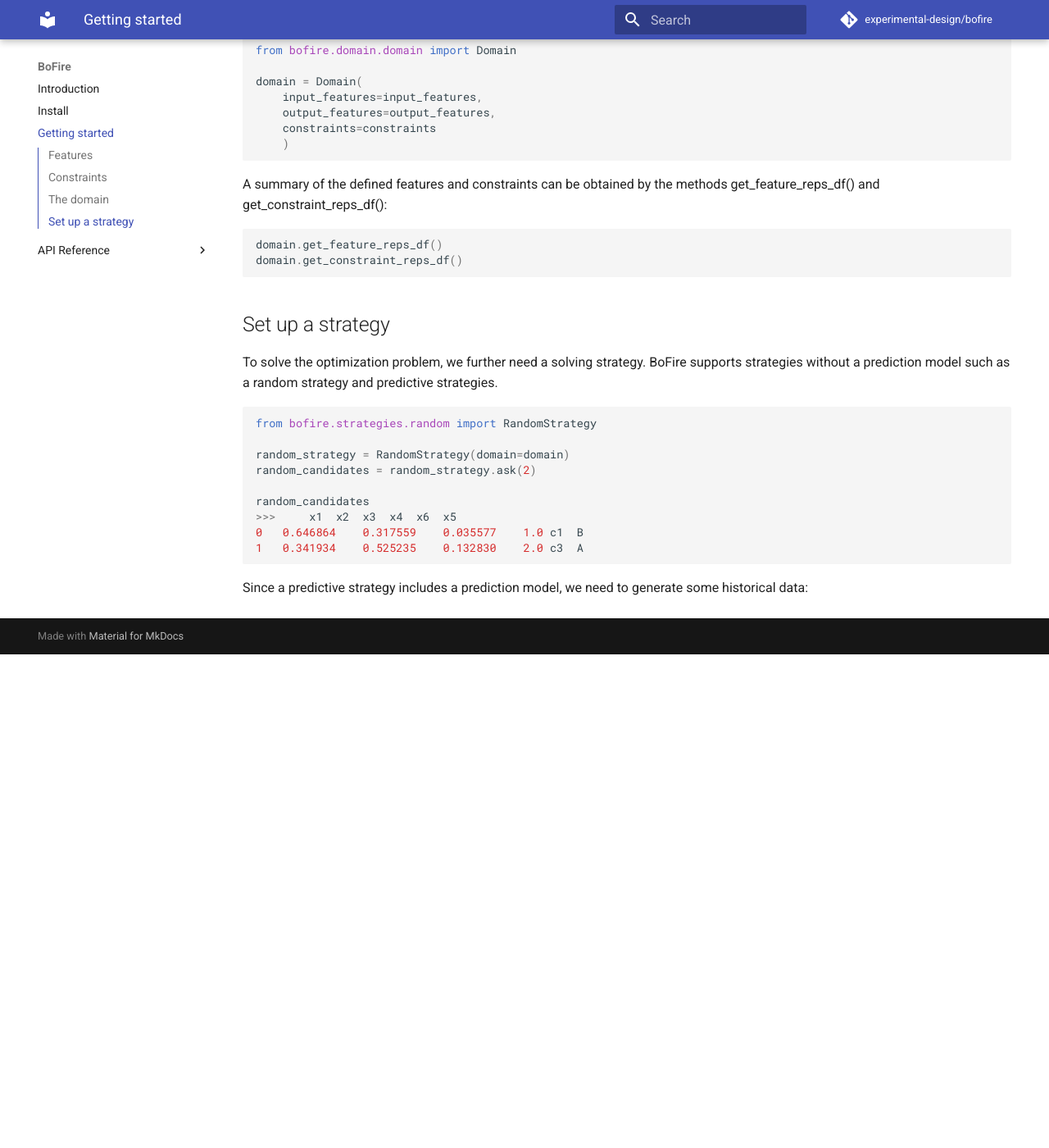
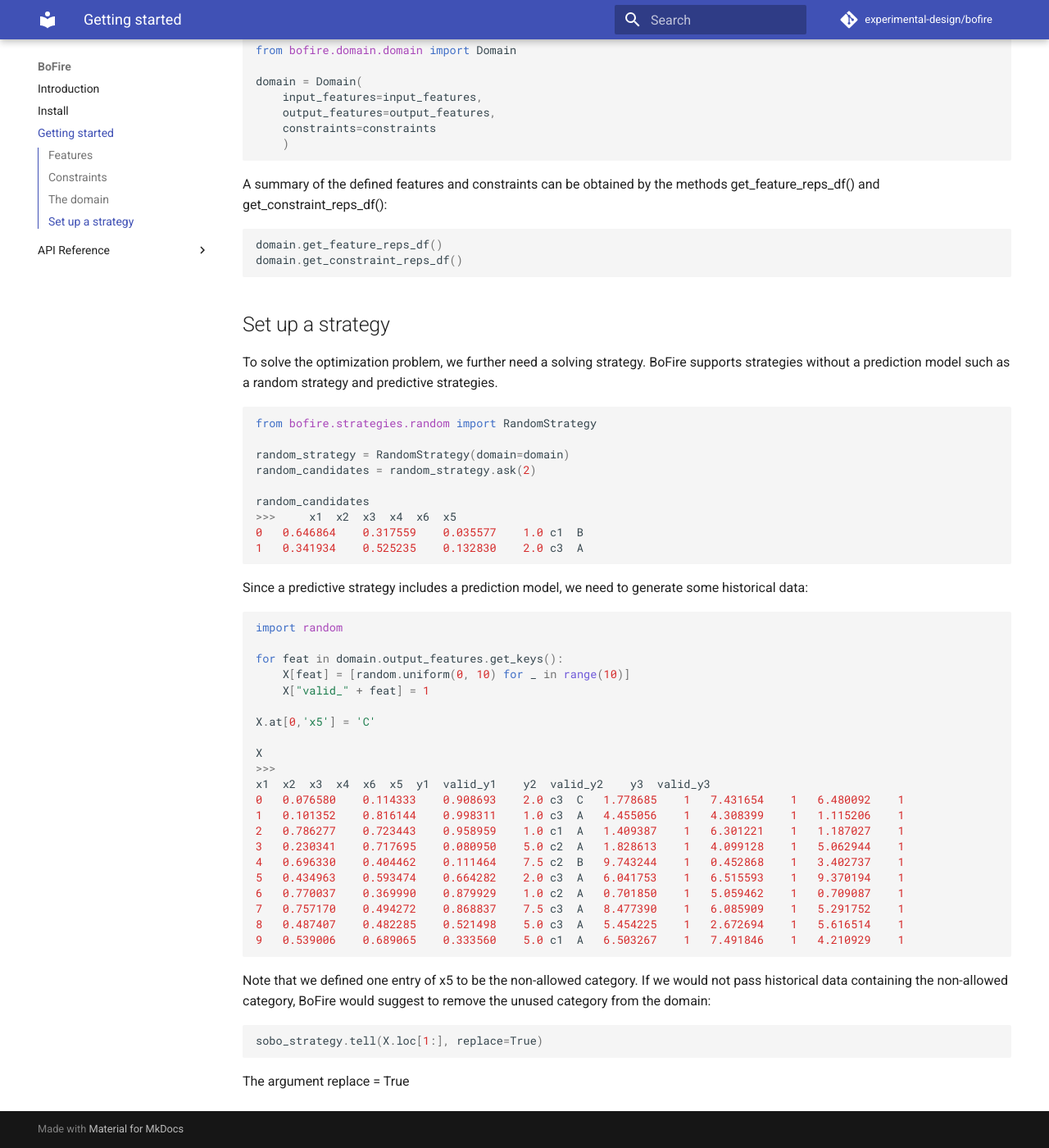
Before and after one commit to experimental-design/bofire, an MkDocs documentation site: the page built from docs/start.md, in a window 1280 px wide and 1400 px high, scrolled down 3516 px. Shown: the whole window at 82% size. Built offline with MkDocs 1.6.1 and Material for MkDocs 9.7.7, drawn with Linux system fonts in a browser that asks for light colours; comment, search, counter and statistics services are not loaded; before the commit the page ends 4314 px from its top, so only the background shows below that.

Commit message:
add sobo to getting started

````diff
--- a/docs/start.md
+++ b/docs/start.md
@@ -13,7 +13,7 @@
 x3 = ContinuousInput(key="x3", lower_bound=0, upper_bound=1)
 x4 = DiscreteInput(key="x4", values=[1, 2, 5, 7.5])
 x5 = CategoricalInput(key="x5", categories=["A", "B", "C"], allowed=[True,True,False])
-x6 = CategoricalDescriptorInput(key="x6", categories=["c1", "c2", "c3"], descriptors=["d1", "d2"], values = [[1,2],s[2,5],[1,7]])
+x6 = CategoricalDescriptorInput(key="x6", categories=["c1", "c2", "c3"], descriptors=["d1", "d2"], values = [[1,2],[2,5],[1,7]])
 ```
 
 As output features, currently only continuous output features are supported. Each ouput feature has to have an objective, which can be a minimze or maximize objective. Each objective needs to have a weight w between 0 and 1, which would be considered in
@@ -188,3 +188,35 @@
 ```
 
 Since a predictive strategy includes a prediction model, we need to generate some historical data:
+
+```python
+import random
+
+for feat in domain.output_features.get_keys():
+    X[feat] = [random.uniform(0, 10) for _ in range(10)]
+    X["valid_" + feat] = 1
+
+X.at[0,'x5'] = 'C'
+
+X
+>>>
+x1	x2	x3	x4	x6	x5	y1	valid_y1	y2	valid_y2	y3	valid_y3
+0	0.076580	0.114333	0.908693	2.0	c3	C	1.778685	1	7.431654	1	6.480092	1
+1	0.101352	0.816144	0.998311	1.0	c3	A	4.455056	1	4.308399	1	1.115206	1
+2	0.786277	0.723443	0.958959	1.0	c1	A	1.409387	1	6.301221	1	1.187027	1
+3	0.230341	0.717695	0.080950	5.0	c2	A	1.828613	1	4.099128	1	5.062944	1
+4	0.696330	0.404462	0.111464	7.5	c2	B	9.743244	1	0.452868	1	3.402737	1
+5	0.434963	0.593474	0.664282	2.0	c3	A	6.041753	1	6.515593	1	9.370194	1
+6	0.770037	0.369990	0.879929	1.0	c2	A	0.701850	1	5.059462	1	0.709087	1
+7	0.757170	0.494272	0.868837	7.5	c3	A	8.477390	1	6.085909	1	5.291752	1
+8	0.487407	0.482285	0.521498	5.0	c3	A	5.454225	1	2.672694	1	5.616514	1
+9	0.539006	0.689065	0.333560	5.0	c1	A	6.503267	1	7.491846	1	4.210929	1
+```
+
+Note that we defined one entry of x5 to be the non-allowed category. If we would not pass historical data containing the non-allowed category, BoFire would suggest to remove the unused category from the domain:
+
+```python
+sobo_strategy.tell(X.loc[1:], replace=True)
+```
+
+The argument replace = True
````
